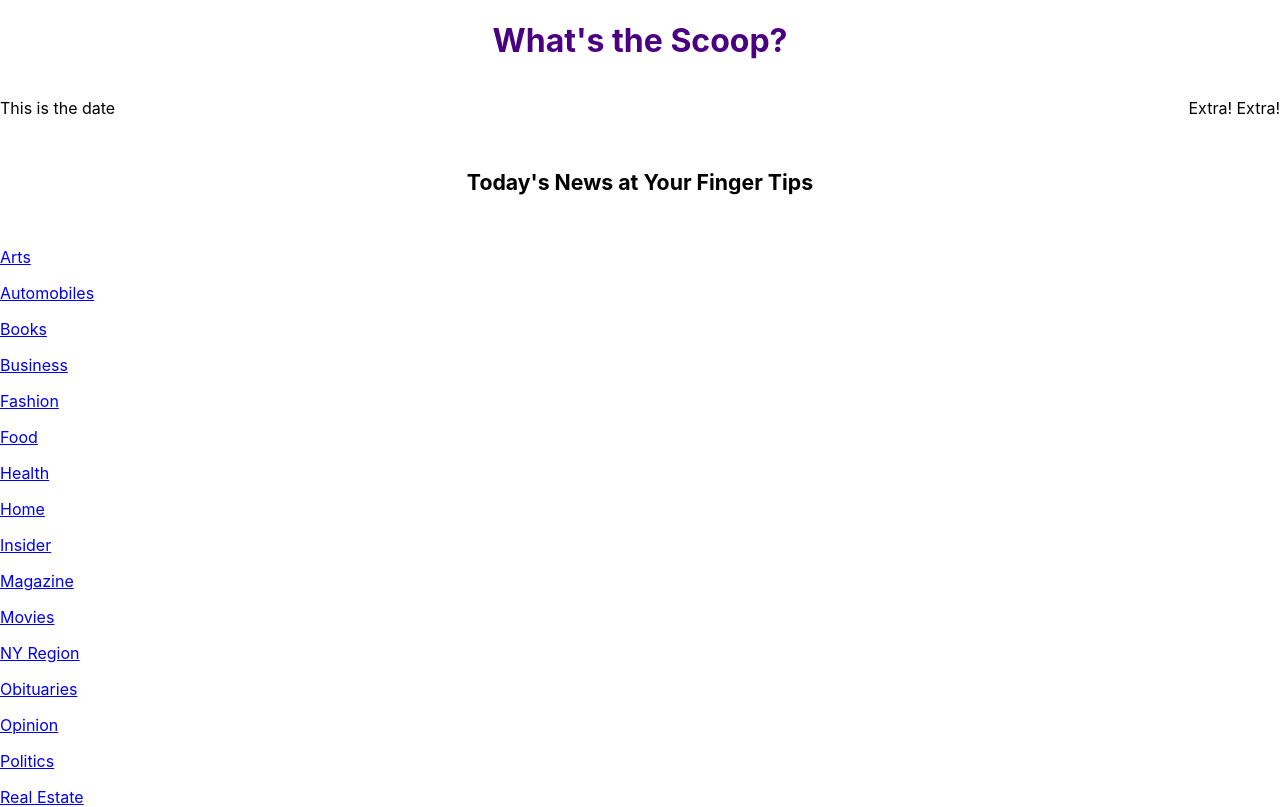
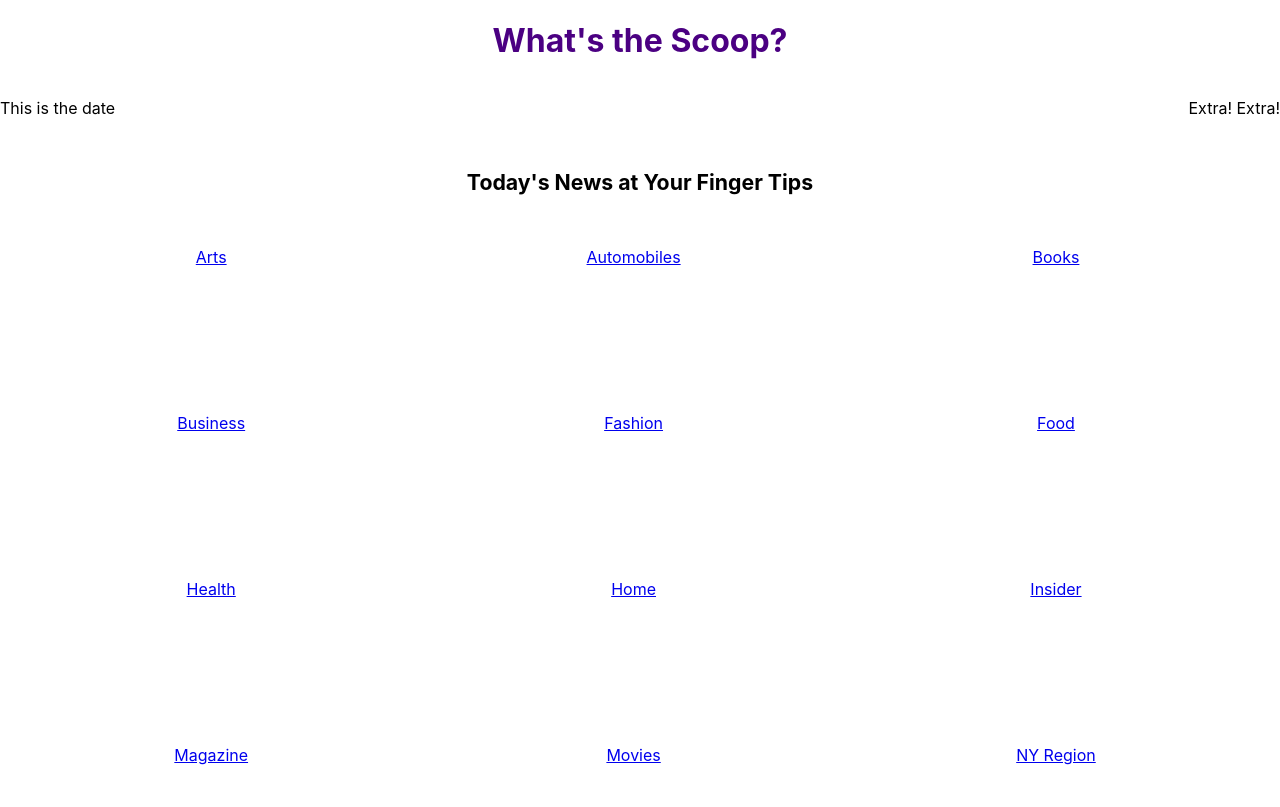
Before and after one commit to cieragrace/whats-the-scoop, a React (Create React App) app: page / in a window 1280 px wide. Shown: the top 807 px of the page. Built offline with nearby package versions, Linux system fonts and the light colour scheme.

Commit message:
Add grid style to CategoryGrid

```diff
--- a/src/components/CategoryCard/CategoryCard.css
+++ b/src/components/CategoryCard/CategoryCard.css
@@ -0,0 +1,6 @@
+.cat-card-link {
+  height: 25%;
+  width: 33%;
+  border: 1px black ;
+  text-align: center;
+}
--- a/src/components/CategoryCard/CategoryCard.js
+++ b/src/components/CategoryCard/CategoryCard.js
@@ -5,8 +5,8 @@ const CategoryCard = ({category}) => {
 
   return (
     <Link to= '/' className='cat-card-link'>
-      <div className='cat-card-img'></div>
-      <p>{`${category}`}</p>
+        <div className='cat-card-img'></div>
+        <p>{`${category}`}</p>
     </Link>
   )
 }
--- a/src/components/CategoryGrid/CategoryGrid.css
+++ b/src/components/CategoryGrid/CategoryGrid.css
@@ -0,0 +1,6 @@
+.grid-container {
+  display: flex;
+  flex-wrap: wrap;
+  height: 83vh;
+  width: 100vw;
+}
```
